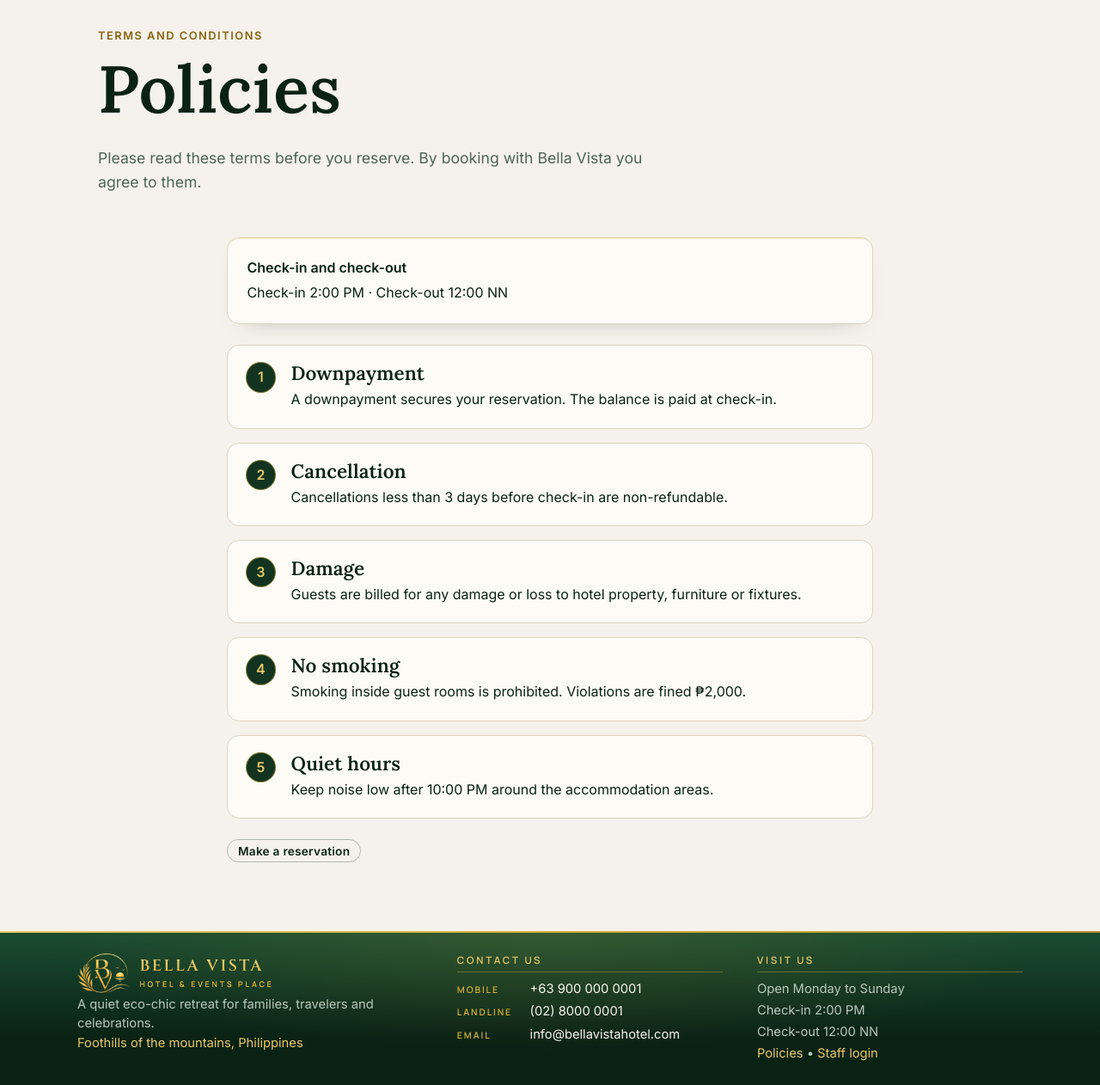
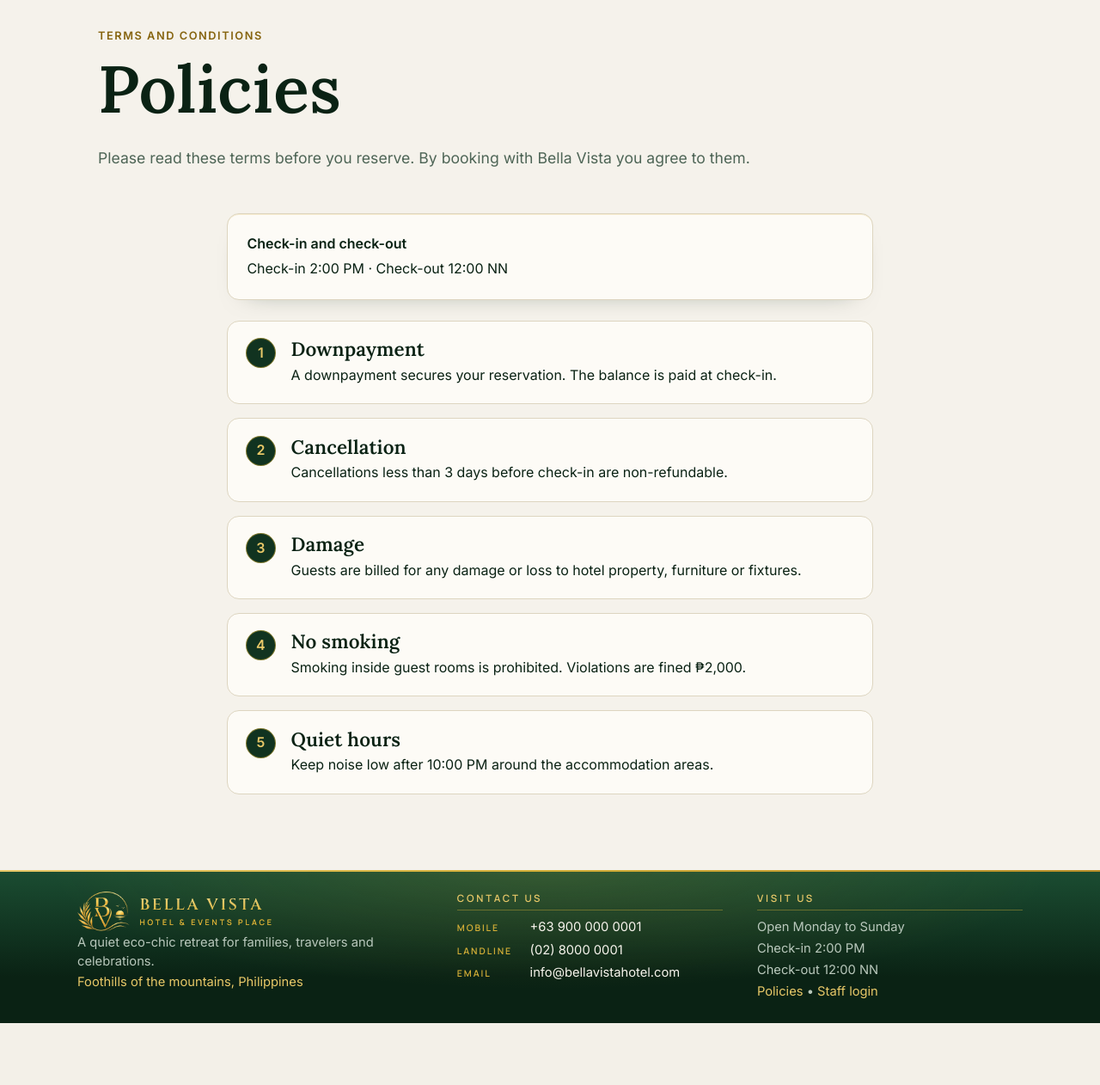
Before and after one commit to Neph1llim/HOTEL-MANAGEMENT-SYSTEM, a PHP site: page /policies.php in a window 1280 px wide. Shown: the part 70-1332 px from the top of the page at 86% size. After the commit the page ends 1260 px from the top, so only its background shows below. Run offline with PHP 8.4, Linux system fonts and the light colour scheme; data comes from the database, SQL or seed files in the repository; data that the repository does not hold is empty.

Commit message:
inalis q mga d kaylangan na sentences

```diff
--- a/assets/style.css
+++ b/assets/style.css
@@ -1626,7 +1626,7 @@ body:not(.admbody)>section:last-of-type {
 .pagehead .lead {
     color: var(--mu);
     font-size: 1.1rem;
-    max-width: 60ch
+    max-width: 100%;
 }
 
 @media(max-width:760px) {
--- a/policies.php
+++ b/policies.php
@@ -15,6 +15,5 @@ include 'head.php'; ?>
         <li><span class="pnum">4</span><div><h3 data-t>No smoking</h3><p data-t>Smoking inside guest rooms is prohibited. Violations are fined ₱2,000.</p></div></li>
         <li><span class="pnum">5</span><div><h3 data-t>Quiet hours</h3><p data-t>Keep noise low after 10:00 PM around the accommodation areas.</p></div></li>
     </ol>
-    <p><a class="btn ghost sm" href="make-reservation.php" data-t>Make a reservation</a></p>
 </section>
 <?php include 'foot.php'; ?>
--- a/reserve.php
+++ b/reserve.php
@@ -55,7 +55,6 @@
     <p class="mu" id="csel" aria-live="polite"></p>
 </section>
 <section id="roomresults" class="wrap">
-    <p class="mu" id="rhint" data-t>Results update automatically as you change the dates, guests or voucher. Fully booked rooms are hidden.</p>
     <div id="results" class="grid"></div>
 </section>
 <?php include 'foot.php'; ?>
--- a/rooms.php
+++ b/rooms.php
@@ -31,7 +31,7 @@ foreach ($rooms as $room) {
 $sections = [
     'standard' => [
         'title' => 'Standard Rooms',
-        'description' => 'Relax in a comfortable, thoughtfully appointed room—ideal for couples, friends, or a small family.',
+        'description' => 'Relax in a comfortable, thoughtfully appointed ideal room for couples, friends, or a small family.',
         'class' => 'room-grid',
     ],
     'family' => [
```
